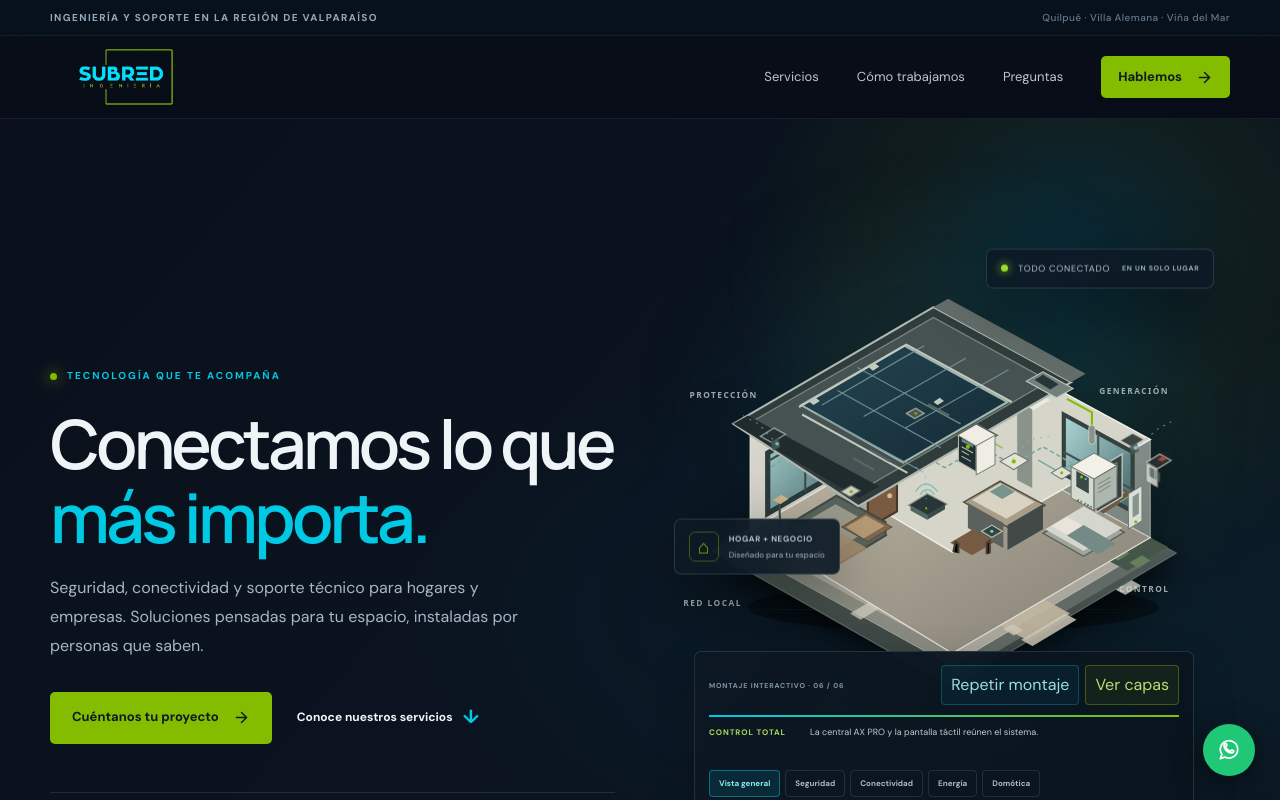
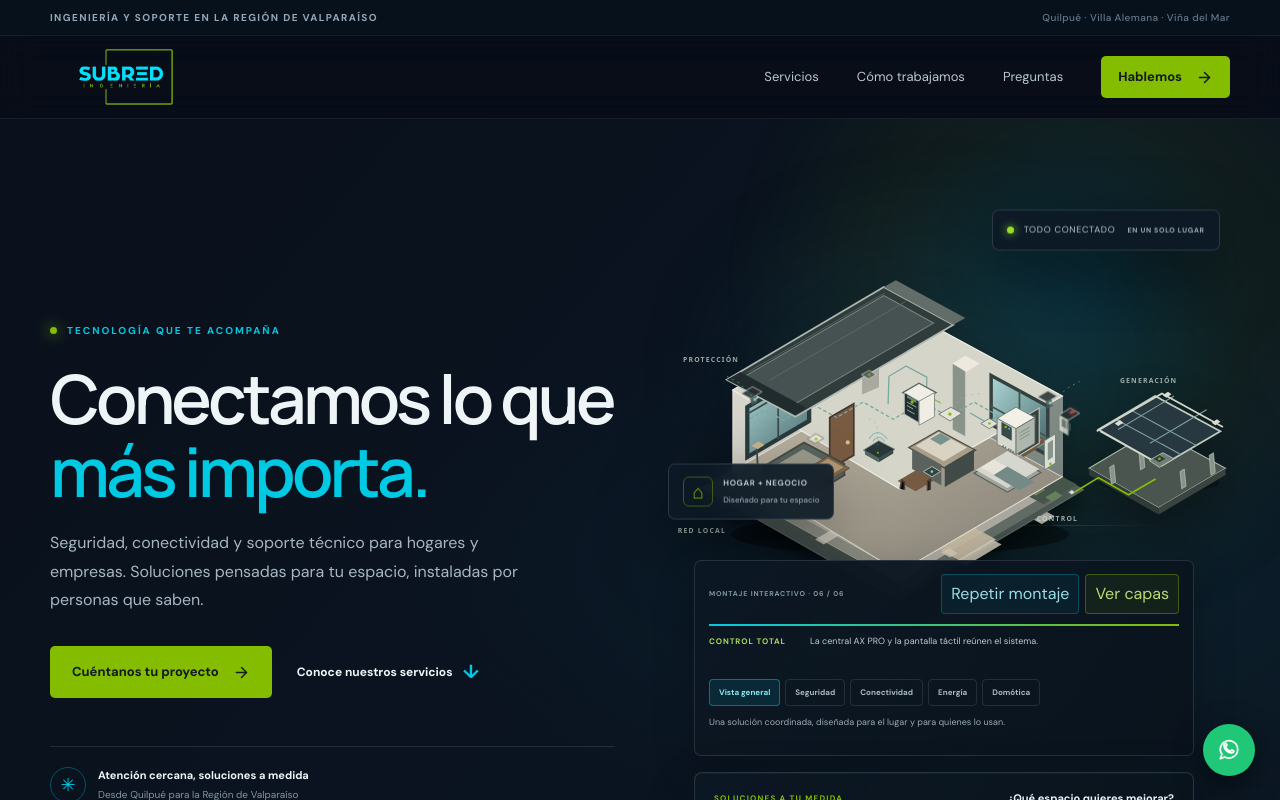
Before and after one commit to jalcayaga/subredfinal, a React (Vite) app: page / in a window 1280 px wide. Shown: the top 800 px of the page. Built offline with nearby package versions, Linux system fonts and the light colour scheme.

Commit message:
fix: separate solar array from house roof

```diff
--- a/src/pages/HomeAnatomy.jsx
+++ b/src/pages/HomeAnatomy.jsx
@@ -4,7 +4,7 @@
  * the browser has no WebGL context.
  */
 export default function HomeAnatomy({ buildStage = 5 }) {
-  return <svg className="sr-anatomy-art" data-build-stage={buildStage} viewBox="0 0 560 460" role="img" aria-label="Montaje isométrico de una vivienda protegida con sistema de alarma AX PRO, sensores, cámaras, sirena, pantalla táctil y energía solar">
+  return <svg className="sr-anatomy-art" data-build-stage={buildStage} viewBox="0 0 680 460" role="img" aria-label="Montaje isométrico de una vivienda protegida con sistema de alarma AX PRO, sensores, cámaras, sirena, pantalla táctil y un módulo solar independiente">
     <defs>
       <linearGradient id="an-base" x2="0" y2="1"><stop stopColor="#66756f"/><stop offset="1" stopColor="#343e3b"/></linearGradient>
       <linearGradient id="an-wall" x2=".95" y2="1"><stop stopColor="#e5e3da"/><stop offset="1" stopColor="#b9b8ae"/></linearGradient>
@@ -74,24 +74,28 @@ export default function HomeAnatomy({ buildStage = 5 }) {
       <path d="m275 256 1-32 20-12 24 13v25"/><path d="m426 285-24-14-12 7-19-11"/>
       <path d="m301 257 19-11 16 9" stroke="#8ebd62"/>
     </g>
-    {/* Flat roof, rafters and parapet are a distinct liftable assembly. */}
+    {/* A compact rear roof wing leaves most rooms exposed in the cutaway. */}
     <g className="an-roof">
-      {/* The rear roof section stays in place; the open front half reveals the rooms. */}
-      <path d="m78 232 192-112 132 72-204 119z" fill="#303b3c" stroke="#aeb8b0" strokeWidth="2"/>
-      <path d="m94 231 176-101 111 61-181 105z" fill="#465252" stroke="#77857f" strokeWidth="1.2"/>
-      <path d="m78 232 14-8 126 68-20 11z" fill="#202b2d"/><path d="m270 120 14-8 132 72-14 8z" fill="#626c68"/>
-      {/* Solar array in a rack, divided into individual modules with rails and clamps. */}
-      <g className="an-energy">
-        <path d="m143 214 99-57 99 54-100 58z" fill="url(#an-solar)" stroke="#a0b6ae" strokeWidth="2"/>
-        <path d="m163 214 98-57m-58 68 98-56m-58 67 99-56" stroke="#73959a" strokeWidth="1.15" opacity=".9"/>
-        <path d="m158 223 100 54m-80-77 99 55m-80-77 99 54" stroke="#73959a" strokeWidth="1.15" opacity=".9"/>
-        <path d="m141 216 103-60 101 55m-201 12 101 56" fill="none" stroke="#c0c9be" strokeWidth="2"/>
-        <path d="m151 211 6-4 4 3-6 4zm57-33 6-4 4 3-6 4zm62 33 6-4 4 3-6 4z" fill="#c6cabb"/>
-        <path d="m193 265 20 11m-4-19 19 11m37-55 20 11" stroke="#596663" strokeWidth="2"/>
-      </g>
-      <path d="m359 191 16-9 29 16-16 9z" fill="#71817a" stroke="#c0c9be"/><path d="m367 190 8-5 15 9-8 5z" fill="#25353a"/>
-      <path d="m398 208 24 13v14" fill="none" stroke="#82bd00" strokeWidth="2"/>
-      <path d="m419 235 3-2 3 2v15l-3 2-3-2z" fill="#87938b" stroke="#d0d4c9" strokeWidth=".8"/>
+      <path d="m87 228 183-108 81 44-184 107z" fill="#303b3c" stroke="#aeb8b0" strokeWidth="2"/>
+      <path d="m103 227 167-97 58 32-168 98z" fill="#465252" stroke="#77857f" strokeWidth="1.2"/>
+      <path d="m87 228 16-9 77 42-13 8z" fill="#202b2d"/><path d="m270 120 14-8 81 44-14 8z" fill="#626c68"/>
+      <path d="m112 219 159-92m-135 102 159-92" fill="none" stroke="#64716c" strokeWidth="1" opacity=".8"/>
+    </g>
+    {/* Solar generation is a separate ground-mounted island, linked back to the utility wall. */}
+    <g className="an-energy">
+      <ellipse cx="591" cy="348" rx="70" ry="12" fill="#000" opacity=".28"/>
+      <path d="m509 331 76-45 83 45-78 46z" fill="#4a5550" stroke="#aeb9ad" strokeWidth="1.2"/>
+      <path d="m509 331 81 46v8l-81-46z" fill="#303a37"/><path d="m590 377 78-46v8l-78 46z" fill="#39433f"/>
+      <path d="m533 330 5-3 2 20-5 3zm34-20 5-3 2 23-5 3zm48 25 5-3 2 20-5 3zm34-19 5-3 2 23-5 3z" fill="#87948a" stroke="#c5ccc0" strokeWidth=".7"/>
+      <path d="m520 286 66-39 76 41-68 40z" fill="#273840" stroke="#c1cdc2" strokeWidth="2"/>
+      <path d="m543 286 65-39m-28 55 66-39" stroke="#81a1a3" strokeWidth="1.2"/>
+      <path d="m540 274 76 41m-57-51 76 41" stroke="#81a1a3" strokeWidth="1.2"/>
+      <path d="m518 288 76-44 71 39m-143 5 72 40" fill="none" stroke="#d2d7ca" strokeWidth="2"/>
+      <path d="m539 279 6-4 4 3-6 4zm56-33 6-4 4 3-6 4zm57 32 6-4 4 3-6 4z" fill="#d9ddcf"/>
+      <path d="m579 322 16-9 13 7-17 10z" fill="#717e77" stroke="#c1c9bd"/>
+      <path d="m584 320 7-4 7 4-7 4z" fill="#283a40"/><circle cx="591" cy="320" r="1.5" fill="#84bd00" filter="url(#an-glow)"/>
+      <path d="m586 344-31 18-35-20-28 17" fill="none" stroke="#84bd00" strokeWidth="2" strokeLinecap="round" strokeLinejoin="round"/>
+      <path d="m489 356 4 3-4 3-4-3z" fill="#d8e2d3" stroke="#66756a"/>
     </g>
     {/* Security devices are discrete mounted hardware, with a restrained status light. */}
     <g className="an-security">
@@ -137,7 +141,7 @@ export default function HomeAnatomy({ buildStage = 5 }) {
       <path d="m120 251-18-19-17-9M464 255l21-18 13-7M263 304l-1-25-14-8M347 265l15-18 20-3"/>
     </g>
     <g className="an-markers" fill="#d3e1d8" fontFamily="system-ui,sans-serif" fontSize="8" fontWeight="700" letterSpacing="1.4">
-      <text x="36" y="207">PROTECCIÓN</text><text x="429" y="203">GENERACIÓN</text><text x="30" y="407">RED LOCAL</text><text x="448" y="393">CONTROL</text>
+      <text x="36" y="207">PROTECCIÓN</text><text x="545" y="232">GENERACIÓN</text><text x="30" y="407">RED LOCAL</text><text x="448" y="393">CONTROL</text>
     </g>
   </svg>;
 }
```
Also changed, not shown: src/pages/Home.css.
